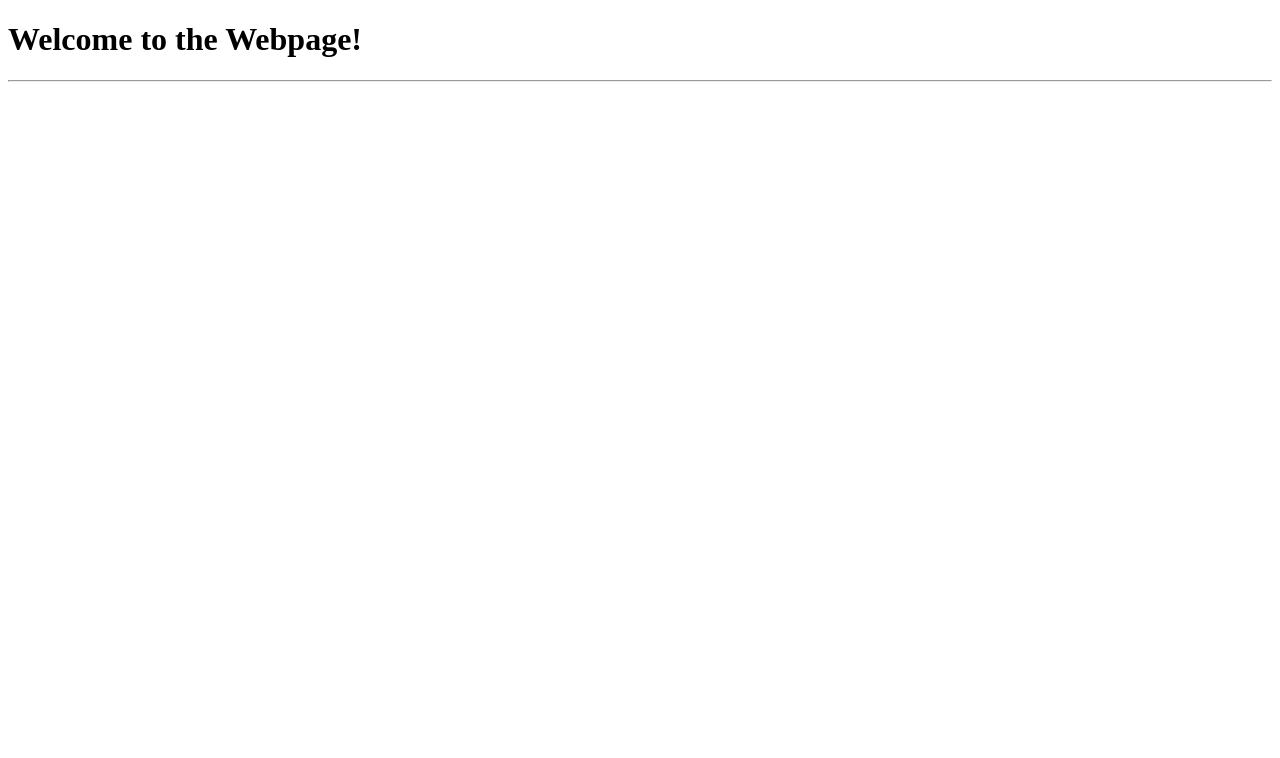
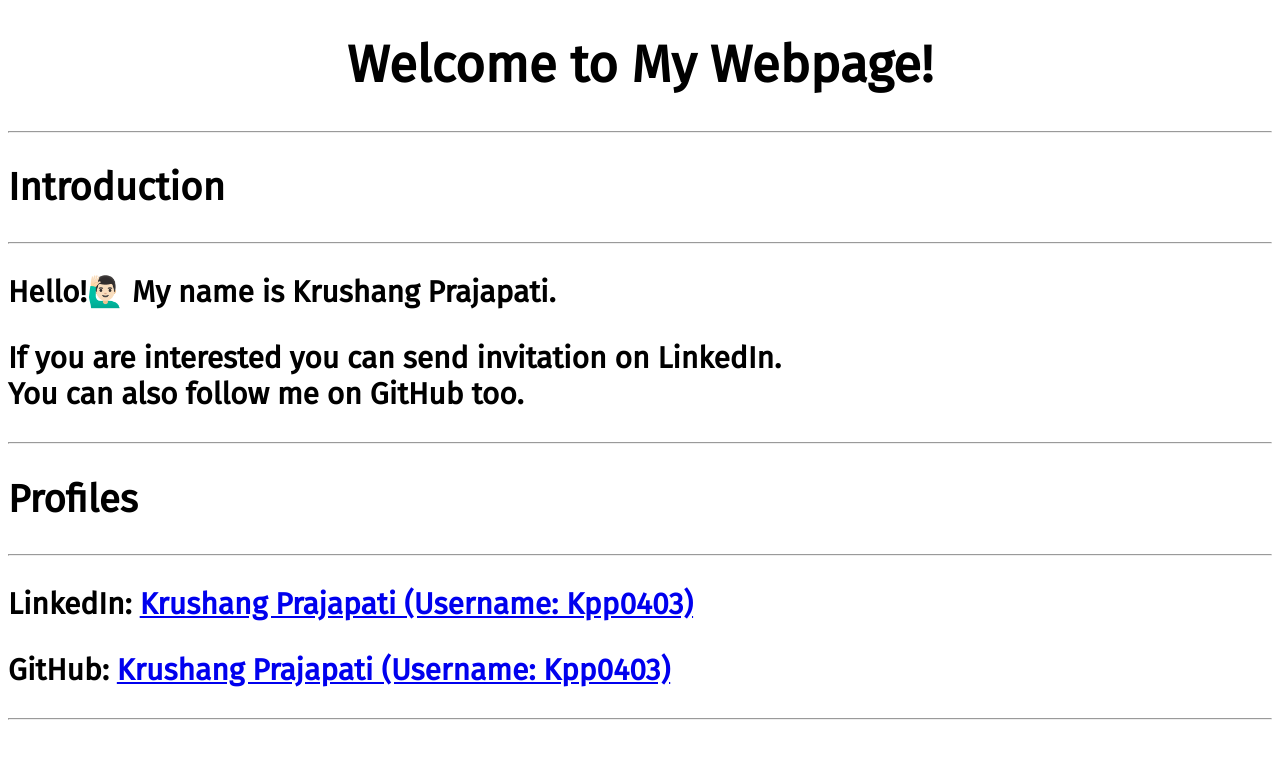
Before and after one commit to Kpp0403/Week02Lab, a website: page public_html/index.html in a window 1280 px wide. Drawn offline with Linux system fonts and the light colour scheme.

Commit message:
Newly Design Webpage. Creating a webpage about intro and profile links.

```diff
--- a/public_html/index.html
+++ b/public_html/index.html
@@ -1,12 +1,47 @@
 <!DOCTYPE html>
 <html>
     <head>
-        <title>TODO supply a title</title>
+        <title>Webpage</title>
         <meta charset="UTF-8">
+        <link rel="stylesheet" type="text/css" href="webpage_css.css">
         <meta name="viewport" content="width=device-width, initial-scale=1.0">
+    <link href="https://fonts.googleapis.com/css2?family=Fira+Sans&display=swap" rel="stylesheet">
     </head>
     <body>
-        <div><h1>Welcome to the Webpage!</h1></div>
-        <hr>
+        <div>
+            <h1>
+                Welcome to My Webpage!
+            </h1>
+            <hr>
+            <h2>
+                Introduction
+            </h2>
+            <hr>
+            <h3>
+                Hello!🙋🏻‍♂️ My name is Krushang Prajapati.
+            </h3>
+            <h3>
+                If you are interested you can send invitation on LinkedIn.
+                <br> You can also follow me on GitHub too.
+            </h3>
+            <hr>
+            <h2>
+                Profiles
+            </h2>
+            <hr>
+            <h3>
+                LinkedIn: <a href="https://www.linkedin.com/in/kpp0403/">
+                    Krushang Prajapati (Username: Kpp0403)
+                </a>
+            </h3>
+            <h3>
+                GitHub: <a href="https://github.com/Kpp0403">
+                    Krushang Prajapati (Username: Kpp0403)
+                </a>
+            </h3>
+            <hr>
+        </div>
+
+
     </body>
 </html>
--- /dev/null
+++ b/public_html/webpage_css.css
@@ -0,0 +1,11 @@
+@media all {
+    body {
+        font-family: 'Fira Sans', sans-serif;
+        font-weight: normal;
+        font-size: 2vw;
+    }
+
+    h1{
+        text-align: center;
+    }
+}
```
